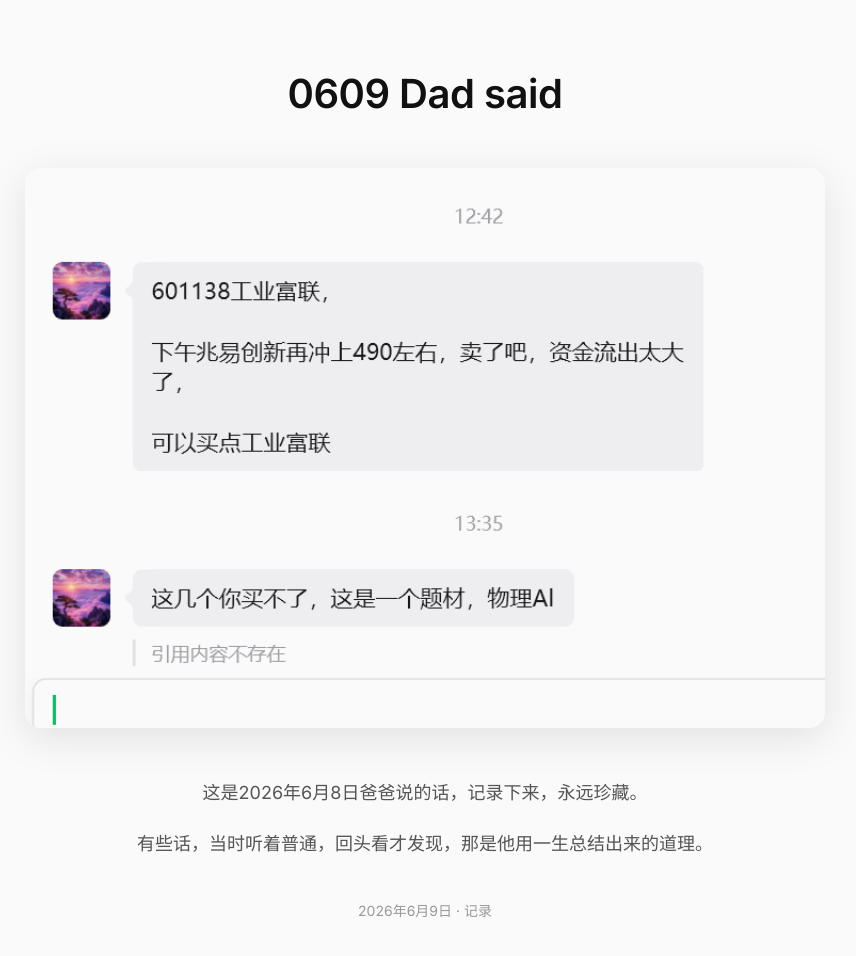
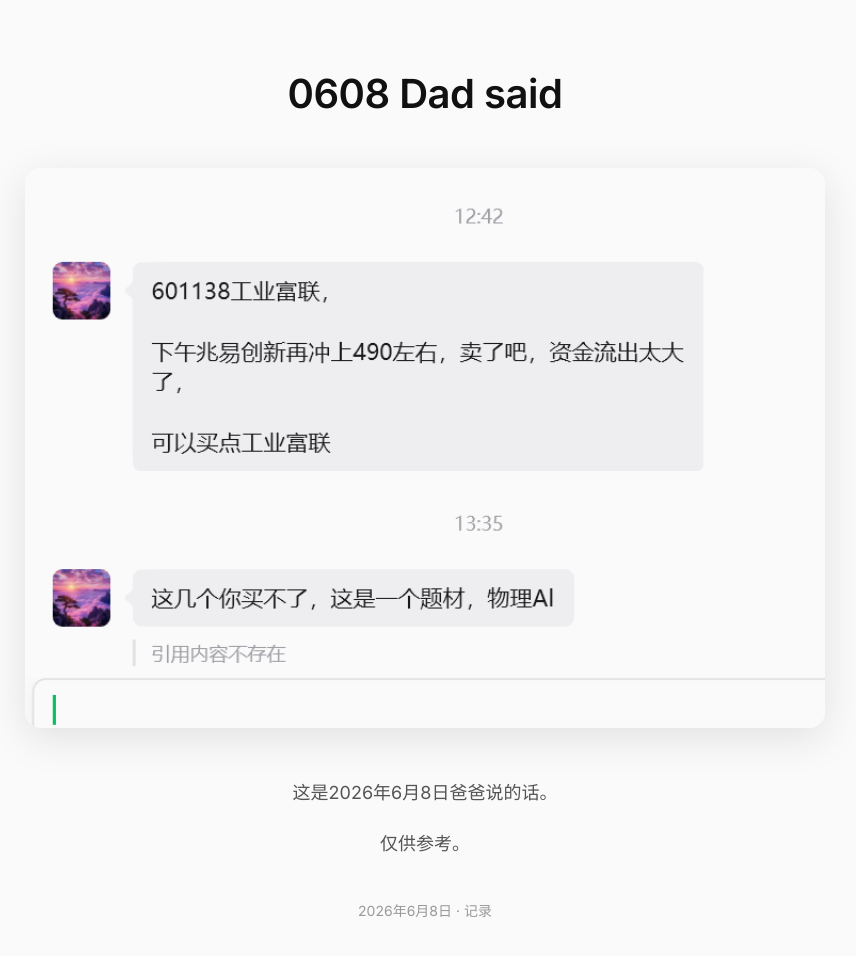
Before and after one commit to Long-yaoyao/Long-yaoyao.github.io, a plain HTML site: page 0608-dad-said.html in a window 1280 px wide. Shown: the whole page, without its empty margins (215-1071 px from the left). Drawn offline with Linux system fonts and the light colour scheme.

Commit message:
Update 0608-dad-said.html

```diff
--- a/0608-dad-said.html
+++ b/0608-dad-said.html
@@ -90,7 +90,7 @@
 </head>
 <body>
     <div class="container">
-        <h1>0609 Dad said</h1>
+        <h1>0608 Dad said</h1>
 
         <div class="image-container">
             <img src="https://long-yaoyao.github.io/0608.png" alt="0609 Dad said">
@@ -98,12 +98,12 @@
 
         <div class="description">
             <!-- 在这里修改成你想要的介绍文字 -->
-            <p>这是2026年6月8日爸爸说的话，记录下来，永远珍藏。</p>
-            <p>有些话，当时听着普通，回头看才发现，那是他用一生总结出来的道理。</p>
+            <p>这是2026年6月8日爸爸说的话。</p>
+            <p>仅供参考。</p>
         </div>
 
         <div class="date">
-            2026年6月9日 · 记录
+            2026年6月8日 · 记录
         </div>
     </div>
 </body>
```
